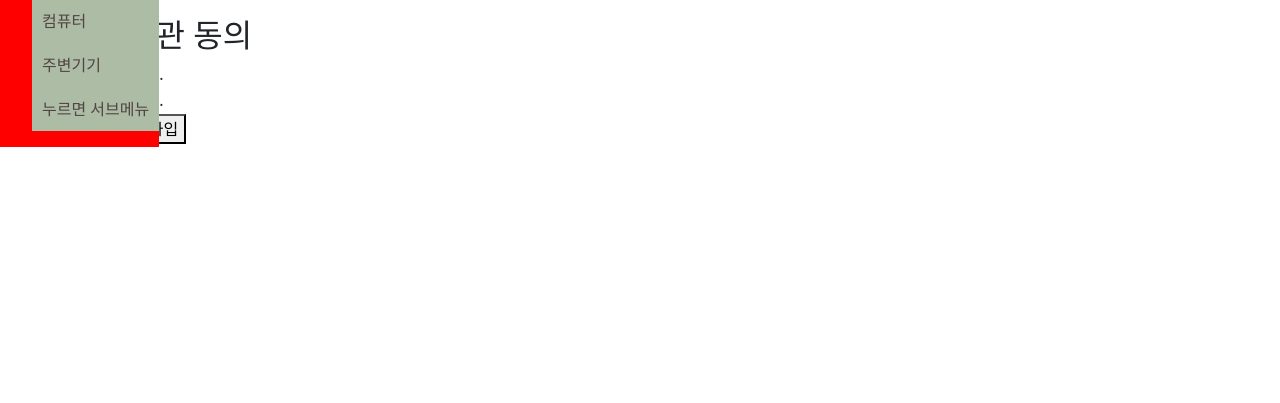
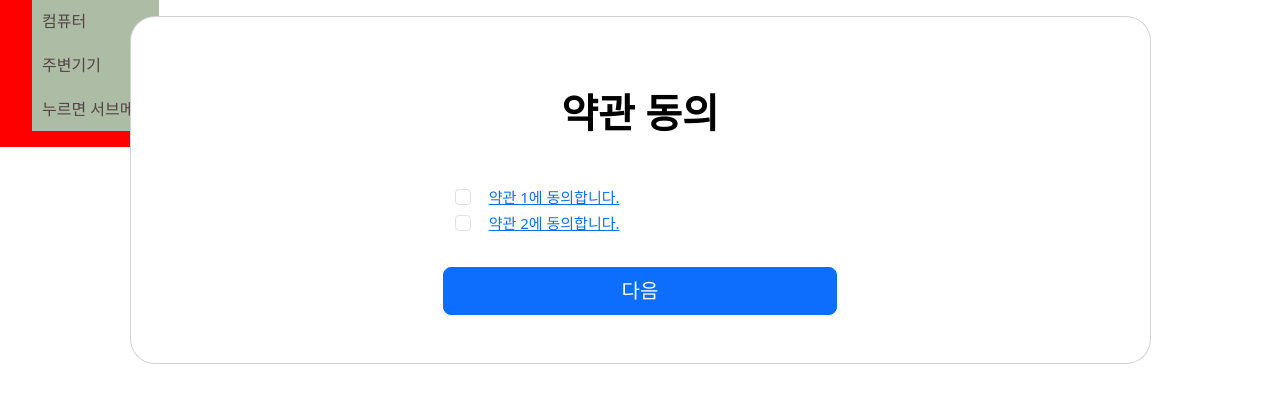
Before and after one commit to 2024-SoftwareProject/BE, a Django app: page /accounts/agreement/ in a window 1280 px wide. Shown: the part 56-459 px from the top of the page. Run offline with Django 5.2, Linux system fonts and the light colour scheme; some libraries are stand-ins or nearby versions.

```diff
--- a/uPC_project/accounts_app/templates/accounts/agreement.html
+++ b/uPC_project/accounts_app/templates/accounts/agreement.html
@@ -1,17 +1,34 @@
 {% extends 'base.html' %}
 
 {% block content %}
-  <h2>회원가입 약관 동의</h2>
   <form method="post" action="{% url 'agreement' %}">
+    <div class="container h-100">
+      <div class="row d-flex justify-content-center align-items-center h-100">
+        <div class="col-lg-12 col-xl-11">
+          <div class="card text-black" style="border-radius: 25px;">
+            <div class="card-body p-md-5">
+              <div class="row justify-content-center">
+                <div class="col-md-10 col-lg-6 col-xl-5 order-2 order-lg-1">
+                  <h1 class="text-center h1 fw-bold mb-5 mx-1 mx-md-4 mt-4">약관 동의</h1>
                   {% csrf_token %}
                   <div class="form-check">
                   <input type="checkbox" class="form-check-input" id="agreement1" name="agreement1" required>
-      <label class="form-check-label" for="agreement1">약관 1에 동의합니다.</label>
+                  <label class="form-check-label" for="agreement1"><a style="font-size: 15px; margin: 10px; text-align: none;" href="!#">약관 1에 동의합니다.</a></label>
                   </div>
+                  {% csrf_token %}
                   <div class="form-check">
                     <input type="checkbox" class="form-check-input" id="agreement2" name="agreement2" required>
-      <label class="form-check-label" for="agreement2">약관 2에 동의합니다.</label>
+                    <label class="form-check-label" for="agreement2"><a style="font-size: 15px; margin: 10px; text-align: none;" href="!#">약관 2에 동의합니다.</a></label>
                   </div>
-    <button type="submit" name="signup" value="signup">약관에 동의하고 회원가입</button>
+                  <div style="padding-top:30px;" class="row justify-content-md-center">
+                  <button type="submit" name="signup" value="signup" class="btn btn-primary btn-lg">다음</button>
+                </div>
+              </div>
+            </div>
+          </div>
+
+        </div>
+      </div>
+    </div>
   </form>
 {% endblock %}
--- a/uPC_project/accounts_app/templates/accounts/signup.html
+++ b/uPC_project/accounts_app/templates/accounts/signup.html
@@ -7,7 +7,6 @@
 {% block title %} 회원 가입 {% endblock %}
 
 {% block content %}
-{% csrf_token %}
   <form method="post" action="">
     <section class="vh-100" style="background-color: #eee;">
       <div class="container h-100">
@@ -21,7 +20,6 @@
                     <h1 class="text-center h1 fw-bold mb-5 mx-1 mx-md-4 mt-4">회원가입</h1>
 
                     <form class="mx-1 mx-md-4">
-                      {% csrf_token %}
 
                       <div class="d-flex flex-row align-items-center mb-4">
                         <i class="fas fa-user fa-lg me-3 fa-fw"></i>
```
Also changed, not shown: uPC_project/accounts_app/templates/accounts/login.html (+37 -17 lines). Lines whose indentation alone changed are shown as unchanged.
